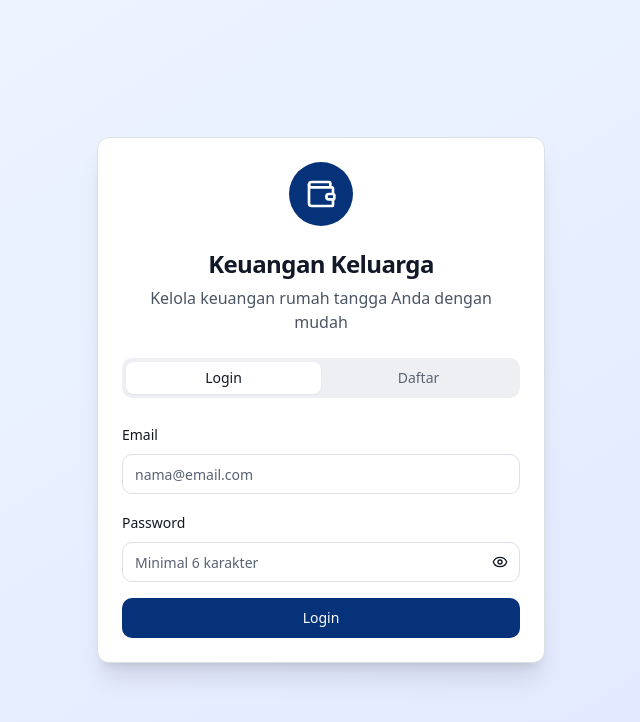
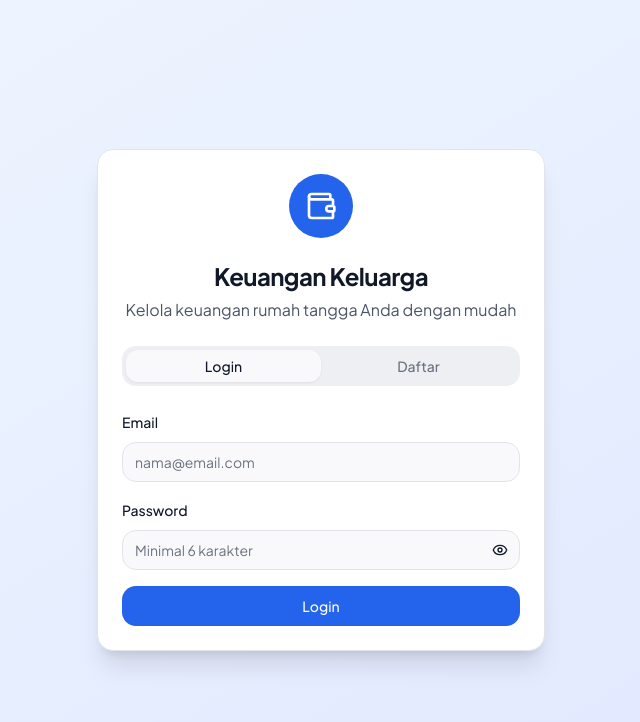
Before and after one commit to ryanreiza/keuangan-keluarga, a React (Vite) app: page /auth in a window 1280 px wide. Shown: the top 722 px of the page, without its empty margins (319-959 px from the left). Built offline with nearby package versions, Linux system fonts and the light colour scheme.

Commit message:
Changes
Co-authored-by: ryanreiza <224382287+ryanreiza@users.noreply.github.com>

```diff
--- a/index.html
+++ b/index.html
@@ -15,6 +15,10 @@
     <meta name="twitter:card" content="summary_large_image" />
     <meta name="twitter:site" content="@lovable_dev" />
     <meta name="twitter:image" content="https://lovable.dev/opengraph-image-p98pqg.png" />
+
+    <link rel="preconnect" href="https://fonts.googleapis.com" />
+    <link rel="preconnect" href="https://fonts.gstatic.com" crossorigin />
+    <link href="https://fonts.googleapis.com/css2?family=Plus+Jakarta+Sans:wght@400;500;600;700;800&family=JetBrains+Mono:wght@400;500;600&display=swap" rel="stylesheet" />
   </head>
 
   <body>
--- a/src/index.css
+++ b/src/index.css
@@ -2,110 +2,137 @@
 @tailwind components;
 @tailwind utilities;
 
-/* Financial Management Design System - Professional & Clean */
+/* Financial Management Design System - Premium Fintech */
 
 @layer base {
   :root {
-    /* Core Colors - Professional Finance Theme */
-    --background: 0 0% 100%;
-    --foreground: 217 33% 10%;
+    /* Core - clean off-white canvas */
+    --background: 220 25% 98%;
+    --foreground: 222 47% 11%;
 
-    /* Surface Colors */
+    /* Surfaces */
     --card: 0 0% 100%;
-    --card-foreground: 217 33% 10%;
-    --surface: 220 14% 97%;
-    --surface-foreground: 217 33% 10%;
+    --card-foreground: 222 47% 11%;
+    --surface: 220 20% 96%;
+    --surface-foreground: 222 47% 11%;
 
-    /* Brand Colors - Professional Blue */
-    --primary: 217 91% 25%;
+    /* Brand - vibrant indigo blue */
+    --primary: 221 83% 53%;
     --primary-foreground: 0 0% 100%;
-    --primary-light: 217 91% 40%;
-    --primary-dark: 217 91% 15%;
+    --primary-light: 221 83% 65%;
+    --primary-dark: 224 76% 38%;
+    --primary-glow: 217 91% 60%;
 
-    /* Financial Status Colors */
-    --success: 142 76% 32%;
+    /* Accent - mint/teal for CTA & highlight */
+    --accent-brand: 173 80% 40%;
+    --accent-brand-foreground: 0 0% 100%;
+
+    /* Status - finance semantics */
+    --success: 152 76% 38%;
     --success-foreground: 0 0% 100%;
-    --success-light: 142 69% 58%;
-    --success-bg: 142 76% 95%;
+    --success-light: 152 70% 55%;
+    --success-bg: 152 76% 95%;
 
-    --danger: 0 84% 50%;
+    --danger: 0 84% 55%;
     --danger-foreground: 0 0% 100%;
     --danger-light: 0 84% 70%;
     --danger-bg: 0 84% 96%;
 
-    --warning: 45 93% 47%;
+    --warning: 38 92% 50%;
     --warning-foreground: 0 0% 100%;
-    --warning-light: 48 96% 70%;
-    --warning-bg: 48 96% 94%;
+    --warning-light: 38 92% 65%;
+    --warning-bg: 38 92% 95%;
 
-    /* Neutral Colors */
-    --secondary: 220 14% 95%;
-    --secondary-foreground: 217 33% 10%;
-    --muted: 220 14% 94%;
-    --muted-foreground: 217 13% 40%;
-    --accent: 217 91% 96%;
-    --accent-foreground: 217 91% 25%;
+    /* Neutrals */
+    --secondary: 220 16% 95%;
+    --secondary-foreground: 222 47% 11%;
+    --muted: 220 16% 94%;
+    --muted-foreground: 220 9% 46%;
+    --accent: 221 83% 96%;
+    --accent-foreground: 221 83% 30%;
 
-    /* UI Elements */
-    --border: 220 13% 88%;
-    --input: 220 13% 88%;
-    --ring: 217 91% 25%;
+    /* UI */
+    --border: 220 14% 90%;
+    --input: 220 14% 90%;
+    --ring: 221 83% 53%;
     --popover: 0 0% 100%;
-    --popover-foreground: 217 33% 10%;
+    --popover-foreground: 222 47% 11%;
+    --destructive: 0 84% 55%;
+    --destructive-foreground: 0 0% 100%;
 
     /* Gradients */
-    --gradient-primary: linear-gradient(135deg, hsl(217 91% 20%), hsl(217 91% 35%));
-    --gradient-success: linear-gradient(135deg, hsl(142 76% 36%), hsl(142 69% 58%));
-    --gradient-surface: linear-gradient(180deg, hsl(0 0% 100%), hsl(220 14% 98%));
-    --gradient-card: linear-gradient(145deg, hsl(0 0% 100%), hsl(220 14% 97%));
+    --gradient-primary: linear-gradient(135deg, hsl(221 83% 53%), hsl(243 75% 59%));
+    --gradient-primary-soft: linear-gradient(135deg, hsl(221 83% 96%), hsl(243 75% 96%));
+    --gradient-success: linear-gradient(135deg, hsl(152 76% 38%), hsl(173 80% 45%));
+    --gradient-danger: linear-gradient(135deg, hsl(0 84% 55%), hsl(340 82% 55%));
+    --gradient-warning: linear-gradient(135deg, hsl(38 92% 50%), hsl(28 92% 55%));
+    --gradient-surface: linear-gradient(180deg, hsl(220 25% 99%), hsl(220 20% 96%));
+    --gradient-card: linear-gradient(145deg, hsl(0 0% 100%), hsl(220 20% 98%));
+    --gradient-mesh: radial-gradient(at 20% 20%, hsl(221 83% 95%) 0px, transparent 50%),
+                     radial-gradient(at 80% 0%, hsl(243 75% 95%) 0px, transparent 50%),
+                     radial-gradient(at 80% 80%, hsl(173 80% 95%) 0px, transparent 50%);
 
-    /* Shadows */
-    --shadow-sm: 0 1px 2px 0 hsl(217 33% 12% / 0.05);
-    --shadow-md: 0 4px 6px -1px hsl(217 33% 12% / 0.1), 0 2px 4px -1px hsl(217 33% 12% / 0.06);
-    --shadow-lg: 0 10px 15px -3px hsl(217 33% 12% / 0.1), 0 4px 6px -2px hsl(217 33% 12% / 0.05);
-    --shadow-card: 0 1px 3px 0 hsl(217 33% 12% / 0.1), 0 1px 2px 0 hsl(217 33% 12% / 0.06);
+    /* Shadows - layered & soft */
+    --shadow-xs: 0 1px 2px 0 hsl(222 47% 11% / 0.04);
+    --shadow-sm: 0 1px 3px 0 hsl(222 47% 11% / 0.06), 0 1px 2px -1px hsl(222 47% 11% / 0.04);
+    --shadow-md: 0 4px 6px -1px hsl(222 47% 11% / 0.07), 0 2px 4px -2px hsl(222 47% 11% / 0.05);
+    --shadow-lg: 0 10px 15px -3px hsl(222 47% 11% / 0.08), 0 4px 6px -4px hsl(222 47% 11% / 0.05);
+    --shadow-xl: 0 20px 25px -5px hsl(222 47% 11% / 0.1), 0 8px 10px -6px hsl(222 47% 11% / 0.06);
+    --shadow-card: 0 1px 3px 0 hsl(222 47% 11% / 0.05), 0 1px 2px -1px hsl(222 47% 11% / 0.03);
+    --shadow-elegant: 0 10px 30px -10px hsl(221 83% 53% / 0.25);
+    --shadow-glow: 0 0 40px hsl(221 83% 65% / 0.35);
 
-    /* Sidebar */
-    --sidebar-background: 217 91% 20%;
-    --sidebar-foreground: 0 0% 100%;
-    --sidebar-primary: 0 0% 100%;
-    --sidebar-primary-foreground: 217 91% 20%;
-    --sidebar-accent: 217 91% 25%;
+    /* Sidebar - deep premium */
+    --sidebar-background: 224 71% 8%;
+    --sidebar-foreground: 220 14% 90%;
+    --sidebar-primary: 221 83% 60%;
+    --sidebar-primary-foreground: 0 0% 100%;
+    --sidebar-accent: 224 50% 14%;
     --sidebar-accent-foreground: 0 0% 100%;
-    --sidebar-border: 217 91% 25%;
-    --sidebar-ring: 0 0% 100%;
+    --sidebar-border: 224 50% 16%;
+    --sidebar-ring: 221 83% 60%;
 
-    --radius: 0.75rem;
+    --radius: 1rem;
   }
 
   .dark {
-    --background: 217 33% 8%;
-    --foreground: 0 0% 98%;
-    --card: 217 33% 12%;
-    --card-foreground: 0 0% 98%;
-    --surface: 217 33% 14%;
-    --surface-foreground: 0 0% 98%;
-    --primary: 217 91% 55%;
+    --background: 222 47% 7%;
+    --foreground: 220 14% 96%;
+    --card: 222 47% 10%;
+    --card-foreground: 220 14% 96%;
+    --surface: 222 47% 12%;
+    --surface-foreground: 220 14% 96%;
+    --primary: 221 83% 60%;
     --primary-foreground: 0 0% 100%;
-    --secondary: 217 33% 16%;
-    --secondary-foreground: 0 0% 98%;
-    --muted: 217 33% 15%;
-    --muted-foreground: 217 13% 70%;
-    --accent: 217 33% 18%;
-    --accent-foreground: 0 0% 98%;
-    --border: 217 33% 25%;
-    --input: 217 33% 20%;
-    --ring: 217 91% 55%;
-    --popover: 217 33% 12%;
-    --popover-foreground: 0 0% 98%;
-    --sidebar-background: 217 33% 10%;
-    --sidebar-foreground: 0 0% 98%;
-    --sidebar-primary: 217 91% 55%;
+    --primary-glow: 217 91% 65%;
+    --secondary: 222 47% 14%;
+    --secondary-foreground: 220 14% 96%;
+    --muted: 222 47% 13%;
+    --muted-foreground: 220 9% 65%;
+    --accent: 222 47% 16%;
+    --accent-foreground: 220 14% 96%;
+    --border: 222 47% 18%;
+    --input: 222 47% 16%;
+    --ring: 221 83% 60%;
+    --popover: 222 47% 10%;
+    --popover-foreground: 220 14% 96%;
+    --success-bg: 152 60% 12%;
+    --danger-bg: 0 60% 14%;
+    --warning-bg: 38 60% 14%;
+    --accent-foreground: 221 83% 75%;
+    --sidebar-background: 224 71% 6%;
+    --sidebar-foreground: 220 14% 90%;
+    --sidebar-primary: 221 83% 60%;
     --sidebar-primary-foreground: 0 0% 100%;
-    --sidebar-accent: 217 33% 16%;
-    --sidebar-accent-foreground: 0 0% 98%;
-    --sidebar-border: 217 33% 22%;
-    --sidebar-ring: 217 91% 55%;
+    --sidebar-accent: 224 50% 12%;
+    --sidebar-accent-foreground: 0 0% 100%;
+    --sidebar-border: 224 50% 14%;
+    --sidebar-ring: 221 83% 60%;
+    --gradient-card: linear-gradient(145deg, hsl(222 47% 11%), hsl(222 47% 9%));
+    --gradient-surface: linear-gradient(180deg, hsl(222 47% 8%), hsl(222 47% 6%));
+    --gradient-mesh: radial-gradient(at 20% 20%, hsl(221 83% 15%) 0px, transparent 50%),
+                     radial-gradient(at 80% 0%, hsl(243 75% 15%) 0px, transparent 50%),
+                     radial-gradient(at 80% 80%, hsl(173 80% 12%) 0px, transparent 50%);
   }
 }
 
@@ -114,8 +141,64 @@
     @apply border-border;
   }
 
+  html {
+    font-family: 'Plus Jakarta Sans', -apple-system, BlinkMacSystemFont, 'Segoe UI', sans-serif;
+    -webkit-font-smoothing: antialiased;
+    -moz-osx-font-smoothing: grayscale;
+  }
+
   body {
     @apply bg-background text-foreground;
+    font-feature-settings: "cv02", "cv03", "cv04", "cv11";
+  }
+
+  /* Tabular numerals for money/numbers */
+  .font-mono,
+  .tabular {
+    font-variant-numeric: tabular-nums;
+  }
+}
+
+@layer utilities {
+  .font-display {
+    font-family: 'Plus Jakarta Sans', sans-serif;
+    letter-spacing: -0.02em;
+  }
+  .font-mono-num {
+    font-family: 'JetBrains Mono', ui-monospace, monospace;
+    font-variant-numeric: tabular-nums;
+  }
+  .bg-mesh {
+    background-image: var(--gradient-mesh);
+  }
+  .bg-dot-pattern {
+    background-image: radial-gradient(hsl(var(--border)) 1px, transparent 1px);
+    background-size: 20px 20px;
+  }
+  .bg-grid-pattern {
+    background-image:
+      linear-gradient(to right, hsl(var(--border) / 0.4) 1px, transparent 1px),
+      linear-gradient(to bottom, hsl(var(--border) / 0.4) 1px, transparent 1px);
+    background-size: 32px 32px;
+  }
+  .glass {
+    background: hsl(var(--card) / 0.6);
+    backdrop-filter: blur(12px);
+    -webkit-backdrop-filter: blur(12px);
+  }
+  .hover-lift {
+    transition: transform 200ms ease, box-shadow 200ms ease;
+  }
+  .hover-lift:hover {
+    transform: translateY(-2px);
+    box-shadow: var(--shadow-lg);
+  }
+  .text-gradient-primary {
+    background: var(--gradient-primary);
+    -webkit-background-clip: text;
+    background-clip: text;
+    -webkit-text-fill-color: transparent;
+    color: transparent;
   }
 }
 
--- a/tailwind.config.ts
+++ b/tailwind.config.ts
@@ -18,7 +18,16 @@ export default {
 			}
 		},
 		extend: {
+			fontFamily: {
+				sans: ['"Plus Jakarta Sans"', 'ui-sans-serif', 'system-ui', 'sans-serif'],
+				display: ['"Plus Jakarta Sans"', 'ui-sans-serif', 'sans-serif'],
+				mono: ['"JetBrains Mono"', 'ui-monospace', 'monospace'],
+			},
 			colors: {
+				'accent-brand': {
+					DEFAULT: 'hsl(var(--accent-brand))',
+					foreground: 'hsl(var(--accent-brand-foreground))'
+				},
 				border: 'hsl(var(--border))',
 				input: 'hsl(var(--input))',
 				ring: 'hsl(var(--ring))',
```
